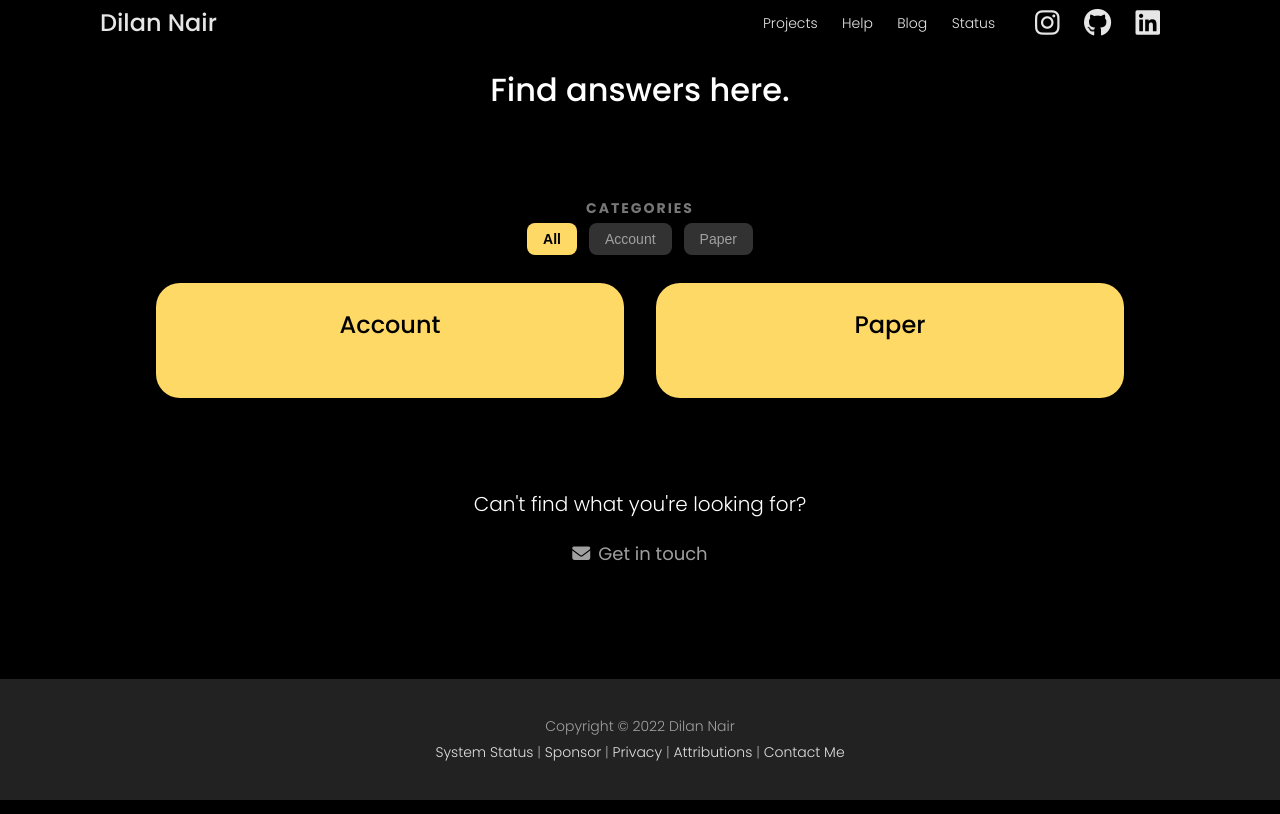
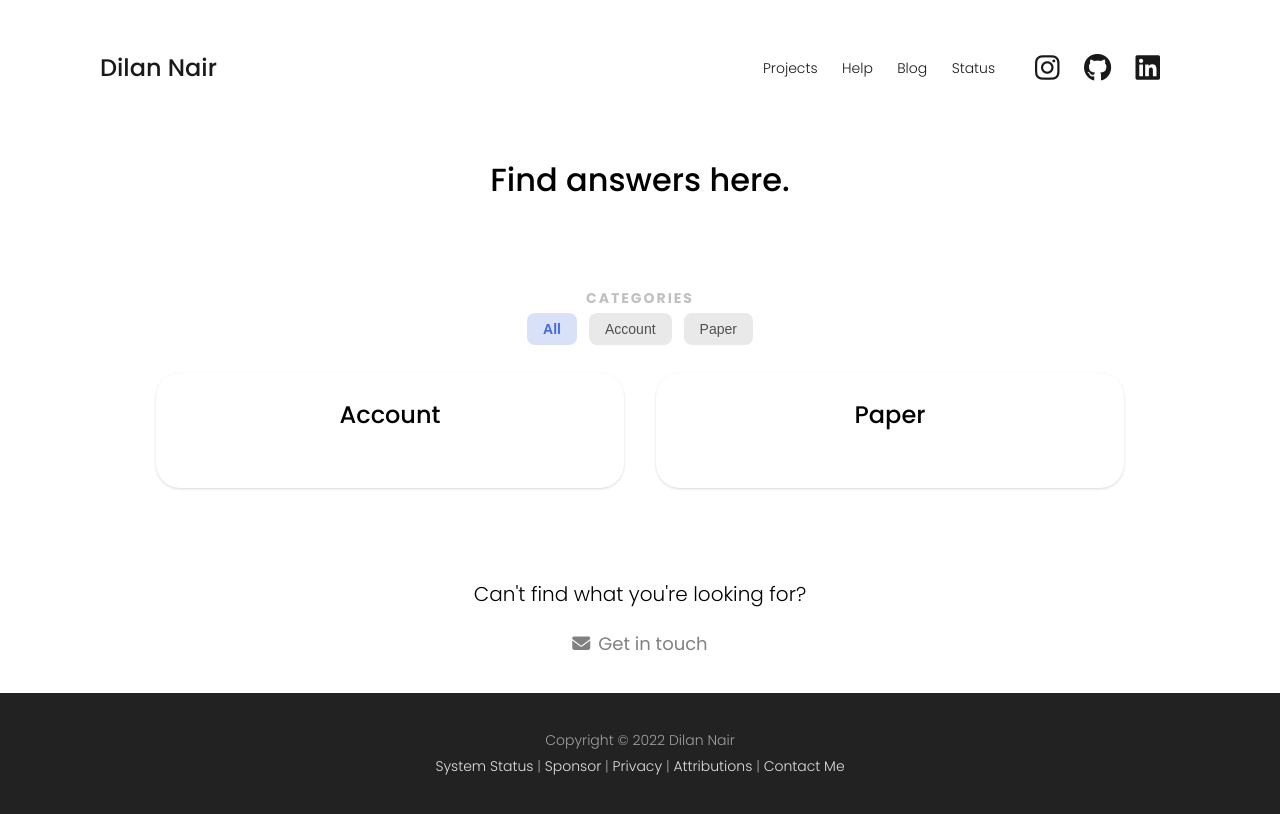
Before and after one commit to dilanx/dilanxd.com, a SvelteKit app: page /kb in a window 1280 px wide. Built offline with nearby package versions, Linux system fonts and the light colour scheme.

Commit message:
remove christmas theme

```diff
--- a/src/lib/theme.scss
+++ b/src/lib/theme.scss
@@ -42,7 +42,7 @@ $kb-list-background: #ffffff;
 $kb-list-text: #000000;
 
 /* START IMPORT THEMES */
-@import 'themes/christmas.scss';
+// @import 'themes/christmas.scss';
 /* END IMPORT THEMES */
 
 $widths: (
--- a/src/routes/+page.svelte
+++ b/src/routes/+page.svelte
@@ -261,5 +261,3 @@
     Feel free to <Link to="/contact">get in touch</Link>!
   </Text>
 </Section>
-
-<Christmas />
```
